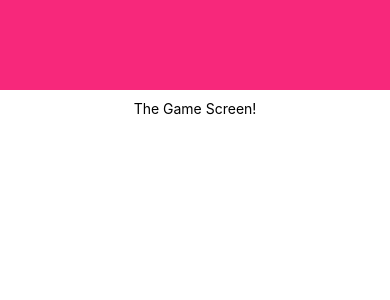
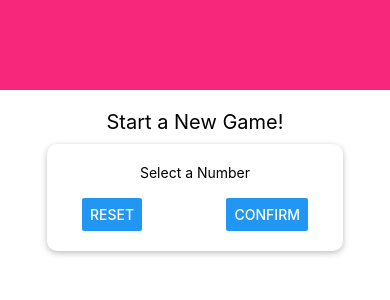
Before and after one commit to thedannysoto/guessAnumber, a React Native app: screen / in a window 390 px wide. Shown: the top 300 px of the page. Built offline with nearby package versions, Linux system fonts and the light colour scheme.

Commit message:
Adds Views, Text, and two Button Components to StartGameScreen and adds styling to those components

```diff
--- a/screens/StartGameScreen.js
+++ b/screens/StartGameScreen.js
@@ -1,10 +1,18 @@
 import React from 'react';
-import { View, Text, StyleSheet } from 'react-native';
+import { View, Text, StyleSheet, TextInput, Button } from 'react-native';
 
 const StartGameScreen = props => {
     return (
         <View style={styles.screen}>
-            <Text>The Game Screen!</Text>
+            <Text style={styles.title}>Start a New Game!</Text>
+            <View style={styles.inputContainer}>
+                <Text>Select a Number</Text>
+                <TextInput />
+                <View style={styles.buttonContainer}>
+                    <Button title="Reset" onPress={() => {}} />
+                    <Button title="Confirm" onPress={() => {}} />
+                </View>
+            </View>
         </View>
     );
 };
@@ -14,6 +22,31 @@
         flex: 1,
         padding: 10,
         alignItems: 'center'
+    },
+    title: {
+        fontSize: 20,
+        marginVertical: 10
+    },
+    inputContainer: {
+        width: 300,
+        maxWidth: '80%',
+        alignItems: 'center',
+        shadowColor: 'black',
+        shadowOffset: {
+            width: 0, height: 2
+        },
+        shadowRadius: 6,
+        shadowOpacity: 0.26,
+        elevation: 8,
+        backgroundColor: 'white',
+        padding: 20,
+        borderRadius: 10
+    },
+    buttonContainer: {
+        flexDirection: 'row',
+        width: '100%',
+        justifyContent: 'space-between',
+        paddingHorizontal: 15
     }
 });
 
```
